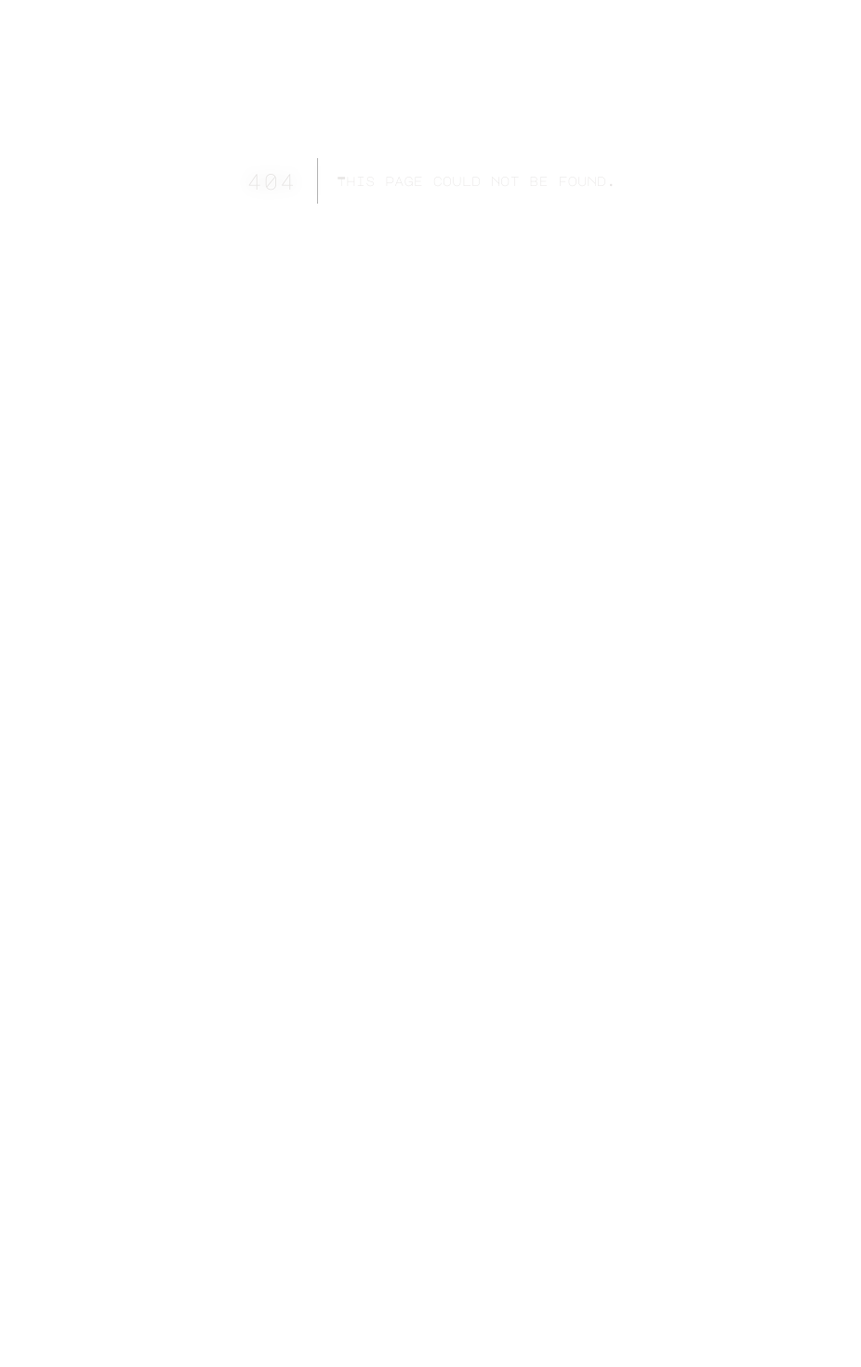
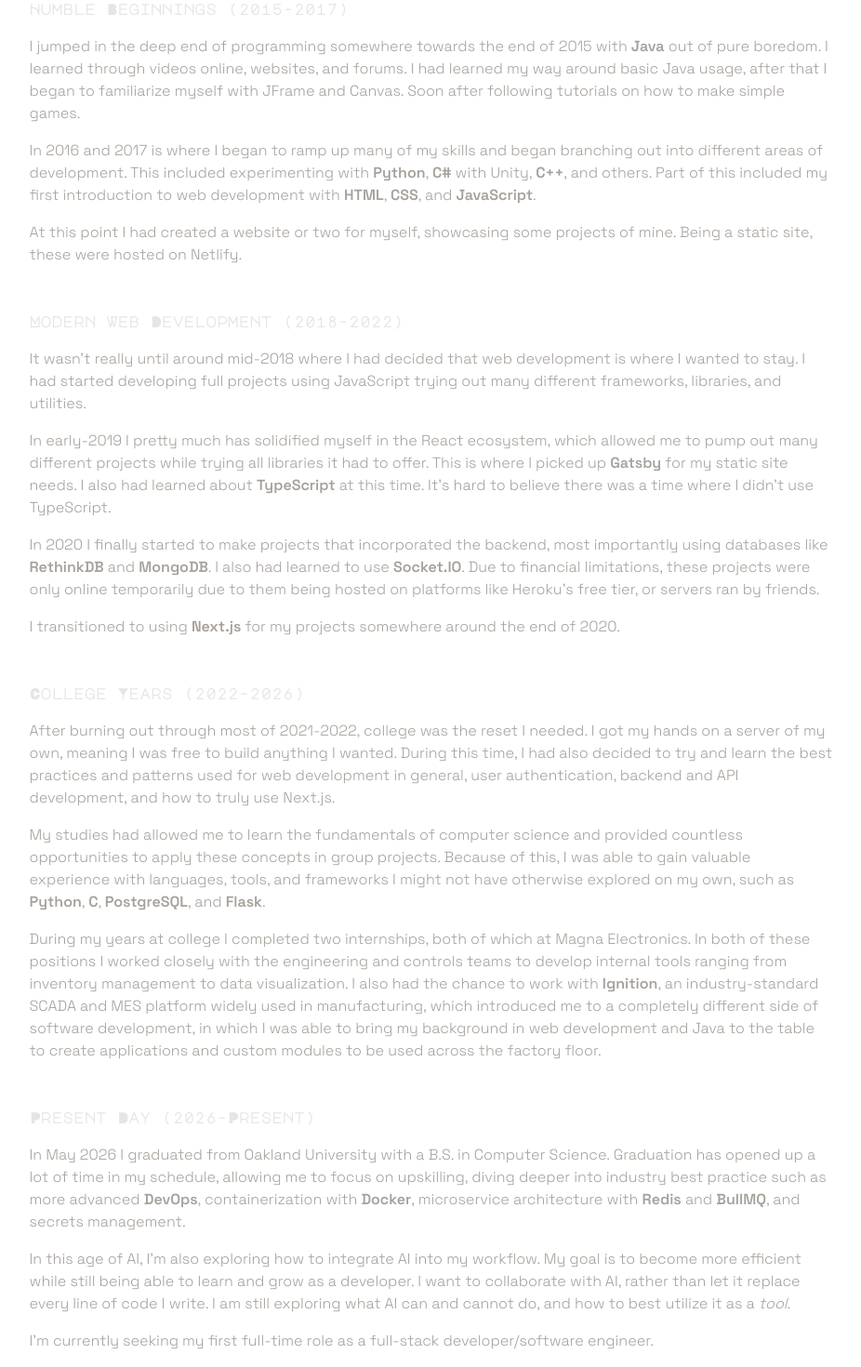
Before and after one commit to hparcells/the-archives, a Next.js app: page /background in a window 1280 px wide. Before the commit this address had no page. Shown: the part 270-1740 px from the top of the page at 93% size, without its empty margins (169-1095 px from the left). Before the commit the page ends 880 px from the top, so only its background shows below. Built offline with nearby package versions, Linux system fonts and the light colour scheme; a web font is replaced by a local one.

Commit message:
feat: Background page.

```diff
--- a/cspell.json
+++ b/cspell.json
@@ -4,6 +4,7 @@
         "Binkiklou",
         "Chaz",
         "Chloé",
+        "didn",
         "doesn",
         "Hermet",
         "hparcells",
@@ -13,6 +14,8 @@
         "Parcells",
         "Taran",
         "Tibb",
-        "vercel"
+        "upskilling",
+        "vercel",
+        "wasn"
     ]
 }
--- /dev/null
+++ b/src/app/background/page.tsx
@@ -0,0 +1,106 @@
+import PageLayout from '@/components/PageLayout';
+
+function Me() {
+  return (
+    <PageLayout
+      title='Developer Background'
+      description='The full story.'
+    >
+      <section className='stack-4'>
+        <h2>Humble Beginnings (2015-2017)</h2>
+        <p>
+          I jumped in the deep end of programming somewhere towards the end of 2015 with{' '}
+          <strong>Java</strong> out of pure boredom. I learned through videos online, websites, and
+          forums. I had learned my way around basic Java usage, after that I began to familiarize
+          myself with JFrame and Canvas. Soon after following tutorials on how to make simple games.
+        </p>
+        <p>
+          In 2016 and 2017 is where I began to ramp up many of my skills and began branching out
+          into different areas of development. This included experimenting with{' '}
+          <strong>Python</strong>, <strong>C#</strong> with Unity, <strong>C++</strong>, and others.
+          Part of this included my first introduction to web development with <strong>HTML</strong>,{' '}
+          <strong>CSS</strong>, and <strong>JavaScript</strong>.
+        </p>
+        <p>
+          At this point I had created a website or two for myself, showcasing some projects of mine.
+          Being a static site, these were hosted on Netlify.
+        </p>
+      </section>
+      <section className='stack-4'>
+        <h2>Modern Web Development (2018-2022)</h2>
+        <p>
+          It wasn&apos;t really until around mid-2018 where I had decided that web development is
+          where I wanted to stay. I had started developing full projects using JavaScript trying out
+          many different frameworks, libraries, and utilities.
+        </p>
+        <p>
+          In early-2019 I pretty much has solidified myself in the React ecosystem, which allowed me
+          to pump out many different projects while trying all libraries it had to offer. This is
+          where I picked up <strong>Gatsby</strong> for my static site needs. I also had learned
+          about <strong>TypeScript </strong> at this time. It&apos;s hard to believe there was a
+          time where I didn&apos;t use TypeScript.
+        </p>
+        <p>
+          In 2020 I finally started to make projects that incorporated the backend, most importantly
+          using databases like <strong>RethinkDB</strong> and <strong>MongoDB</strong>. I also had
+          learned to use <strong>Socket.IO</strong>. Due to financial limitations, these projects
+          were only online temporarily due to them being hosted on platforms like Heroku&apos;s free
+          tier, or servers ran by friends.
+        </p>
+        <p>
+          I transitioned to using <strong>Next.js</strong> for my projects somewhere around the end
+          of 2020.
+        </p>
+      </section>
+      <section className='stack-4'>
+        <h2>College Years (2022-2026)</h2>
+        <p>
+          After burning out through most of 2021-2022, college was the reset I needed. I got my
+          hands on a server of my own, meaning I was free to build anything I wanted. During this
+          time, I had also decided to try and learn the best practices and patterns used for web
+          development in general, user authentication, backend and API development, and how to truly
+          use Next.js.
+        </p>
+        <p>
+          My studies had allowed me to learn the fundamentals of computer science and provided
+          countless opportunities to apply these concepts in group projects. Because of this, I was
+          able to gain valuable experience with languages, tools, and frameworks I might not have
+          otherwise explored on my own, such as <strong>Python</strong>, <strong>C</strong>,{' '}
+          <strong>PostgreSQL</strong>, and <strong>Flask</strong>.
+        </p>
+        <p>
+          During my years at college I completed two internships, both of which at Magna
+          Electronics. In both of these positions I worked closely with the engineering and controls
+          teams to develop internal tools ranging from inventory management to data visualization. I
+          also had the chance to work with <strong>Ignition</strong>, an industry-standard SCADA and
+          MES platform widely used in manufacturing, which introduced me to a completely different
+          side of software development, in which I was able to bring my background in web
+          development and Java to the table to create applications and custom modules to be used
+          across the factory floor.
+        </p>
+      </section>
+      <section className='stack-4'>
+        <h2>Present Day (2026-Present)</h2>
+        <p>
+          In May 2026 I graduated from Oakland University with a B.S. in Computer Science.
+          Graduation has opened up a lot of time in my schedule, allowing me to focus on upskilling,
+          diving deeper into industry best practice such as more advanced <strong>DevOps</strong>,
+          containerization with <strong>Docker</strong>, microservice architecture with{' '}
+          <strong>Redis</strong> and <strong>BullMQ</strong>, and secrets management.
+        </p>
+        <p>
+          In this age of AI, I&apos;m also exploring how to integrate AI into my workflow. My goal
+          is to become more efficient while still being able to learn and grow as a developer. I
+          want to collaborate with AI, rather than let it replace every line of code I write. I am
+          still exploring what AI can and cannot do, and how to best utilize it as a <em>tool</em>.
+        </p>
+        <p>
+          I&apos;m currently seeking my first full-time role as a full-stack developer/software
+          engineer.
+        </p>
+      </section>
+    </PageLayout>
+  );
+}
+
+export default Me;
--- a/src/app/me/page.tsx
+++ /dev/null
@@ -1,14 +0,0 @@
-import PageLayout from '@/components/PageLayout';
-
-function Me() {
-  return (
-    <PageLayout
-      title='More About Me'
-      description='Lorem ipsum dolor sit amet, consectetur adipiscing elit. Excepteur sint occaecat cupidatat non proident, sunt in culpa qui officia.'
-    >
-      <p>Test.</p>
-    </PageLayout>
-  );
-}
-
-export default Me;
--- a/src/app/page.tsx
+++ b/src/app/page.tsx
@@ -26,7 +26,7 @@
     title: 'About',
     items: [
       { title: 'Now', to: '/now' },
-      { title: 'More About Me', to: '/me', chip: 'under-construction' },
+      { title: 'Developer Background', to: '/background' },
       { title: 'Tools and Workflow', to: '/tools' },
       { title: 'This Website', to: '/website' }
     ]
```
